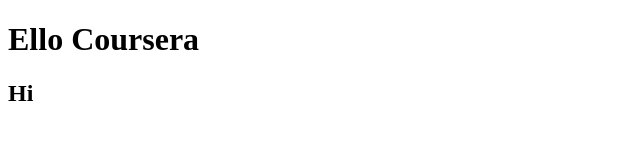
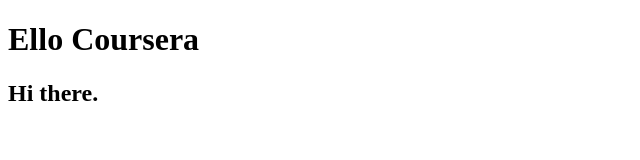
Before and after one commit to Penguinosaur/coursera-test, a plain HTML site: page site/index.html in a window 1280 px wide. Shown: the full height of the page, 0-640 px from the left. Drawn offline with Linux system fonts and the light colour scheme.

Commit message:
Hi there.

```diff
--- a/site/index.html
+++ b/site/index.html
@@ -5,6 +5,6 @@
 </head>
 <body>
 	<h1>Ello Coursera</h1>
-	<h2>Hi</h2>
+	<h2>Hi there.</h2>
 </body>
 </html>
```
